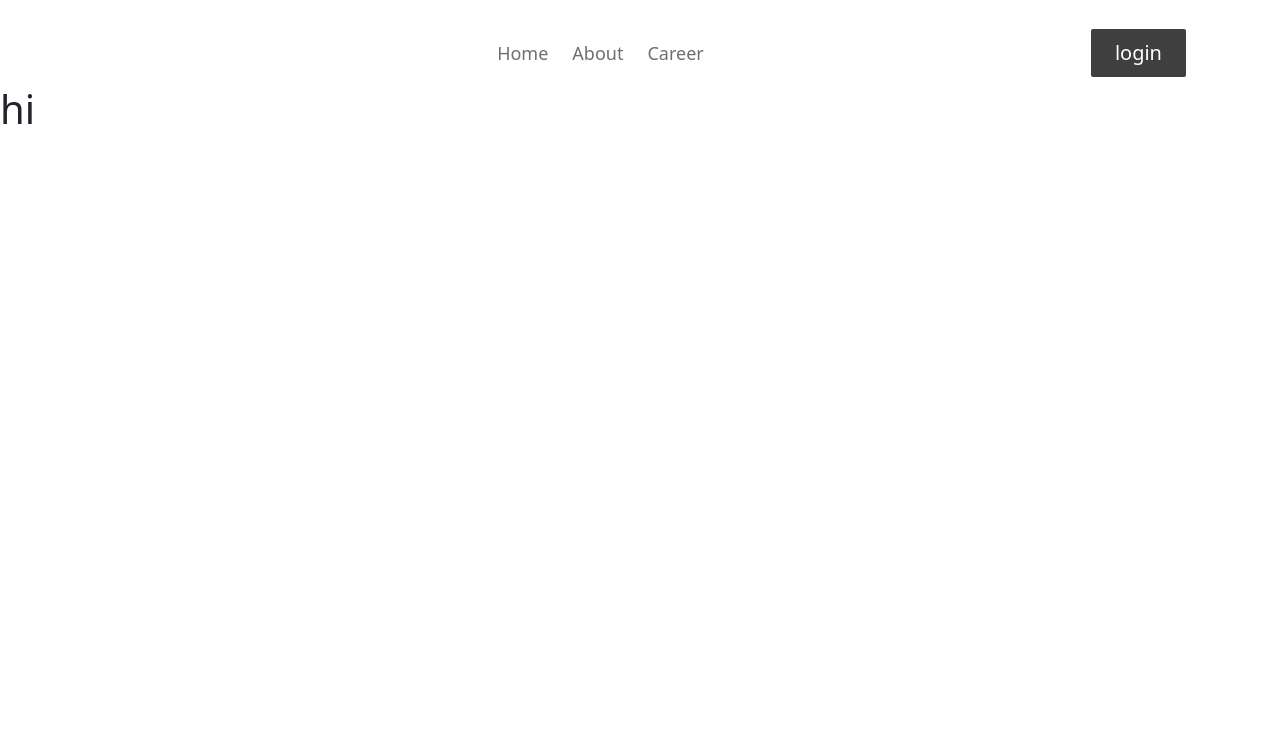
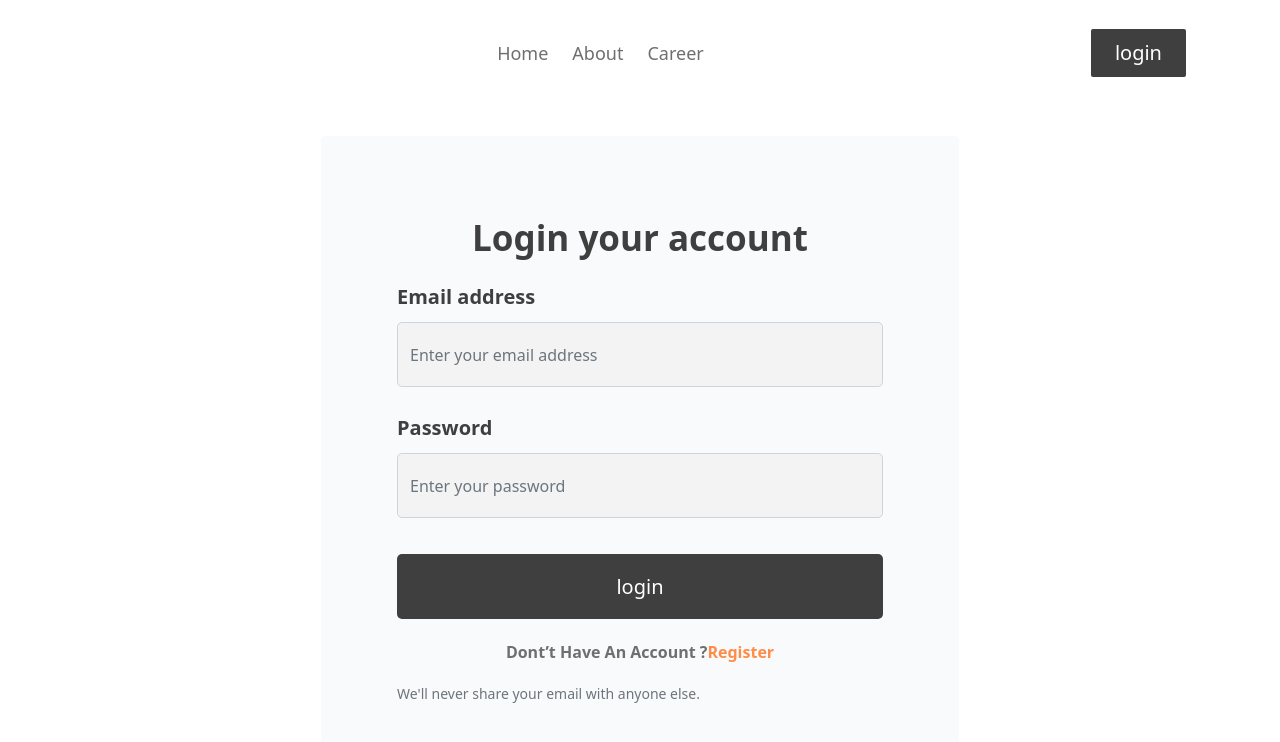
Before and after one commit to Abdullah149081/the-news-dragon, a React (Vite) app: page /login in a window 1280 px wide. Shown: the top 742 px of the page. Built offline with nearby package versions, Linux system fonts and the light colour scheme; no server answers.

Commit message:
login and register design done

```diff
--- a/src/pages/Login/Login/Login.jsx
+++ b/src/pages/Login/Login/Login.jsx
@@ -1,9 +1,37 @@
 import React from "react";
+import Button from "react-bootstrap/Button";
+import Form from "react-bootstrap/Form";
+import { Link } from "react-router-dom";
+import "./login.css";
 
 const Login = () => {
   return (
-    <div>
-      <h1>hi</h1>
+    <div className=" login-container">
+      <h2 className="text-center login-title ">Login your account</h2>
+      <Form>
+        <Form.Group className="mb-3" controlId="formBasicEmail">
+          <Form.Label className="login-text">Email address</Form.Label>
+          <Form.Control name="email" type="email" placeholder="Enter your email address" />
+        </Form.Group>
+
+        <Form.Group className="mb-3" controlId="formBasicPassword">
+          <Form.Label className="login-text">Password</Form.Label>
+          <Form.Control name="password" type="password" placeholder="Enter your password" />
+        </Form.Group>
+
+        <button type="button" className="btn-dragon login-btn">
+          login
+        </button>
+        <p className="text-center">
+          <span className="login-account">Dont’t Have An Account ?</span>
+          <span>
+            <Link className="news-link" to="/register">
+              Register
+            </Link>
+          </span>
+        </p>
+      </Form>
+      <Form.Text className="text-muted">We'll never share your email with anyone else.</Form.Text>
     </div>
   );
 };
--- /dev/null
+++ b/src/pages/Login/Login/login.css
@@ -0,0 +1,51 @@
+.login-title {
+  font-weight: 600;
+  font-size: 35px;
+  line-height: 52px;
+  text-align: center;
+  color: #403f3f;
+}
+.login-container {
+  background: #f9fafb;
+  border: 1px solid #ffffff;
+  border-radius: 5px;
+  padding: 76px;
+  width: 50%;
+  margin: 50px auto;
+}
+.login-container input {
+  height: 65px;
+
+  background: #f3f3f3;
+  border-radius: 5px;
+}
+.login-btn {
+  width: 100%;
+  height: 65px;
+  background: #403f3f;
+  border-radius: 5px;
+  margin-top: 20px;
+  margin-bottom: 20px;
+}
+.login-text {
+  margin: 10px 0;
+  font-weight: 600;
+  font-size: 20px;
+  line-height: 30px;
+  color: #403f3f;
+}
+.login-account {
+  font-weight: 600;
+  font-size: 16px;
+  line-height: 26px;
+
+  color: #706f6f;
+}
+
+@media screen and (max-width: 600px) {
+  .login-container {
+    width: 100%;
+    padding: 50px;
+    margin-top: 50px;
+  }
+}
--- a/src/pages/Login/Register/Register.jsx
+++ b/src/pages/Login/Register/Register.jsx
@@ -1,9 +1,42 @@
-import React from "react";
+import Form from "react-bootstrap/Form";
+import { Link } from "react-router-dom";
 
 const Register = () => {
   return (
-    <div>
-      <h1>hi</h1>
+    <div className=" login-container">
+      <h2 className="text-center login-title ">Register your account</h2>
+      <Form>
+        <Form.Group className="mb-3" controlId="formBasicEmail">
+          <Form.Label className="login-text">Your Name</Form.Label>
+          <Form.Control name="text" type="text" placeholder="Enter your name" />
+        </Form.Group>
+        <Form.Group className="mb-3" controlId="formBasicEmail">
+          <Form.Label className="login-text">Email address</Form.Label>
+          <Form.Control type="email" placeholder="Enter your email address" required />
+        </Form.Group>
+        <Form.Group className="mb-3" controlId="formBasicEmail">
+          <Form.Label className="login-text">Photo URL</Form.Label>
+          <Form.Control type="file" required />
+        </Form.Group>
+
+        <Form.Group className="mb-3" controlId="formBasicPassword">
+          <Form.Label className="login-text">Password</Form.Label>
+          <Form.Control type="password" placeholder="Enter your password" />
+        </Form.Group>
+
+        <button type="submit" className="btn-dragon login-btn">
+          Register
+        </button>
+        <p className="text-center">
+          <span className="login-account">Already Have An Account ?</span>
+          <span>
+            <Link className="news-link" to="/login">
+              login
+            </Link>
+          </span>
+        </p>
+      </Form>
+      <Form.Text className="text-muted">We'll never share your email with anyone else.</Form.Text>
     </div>
   );
 };
```
